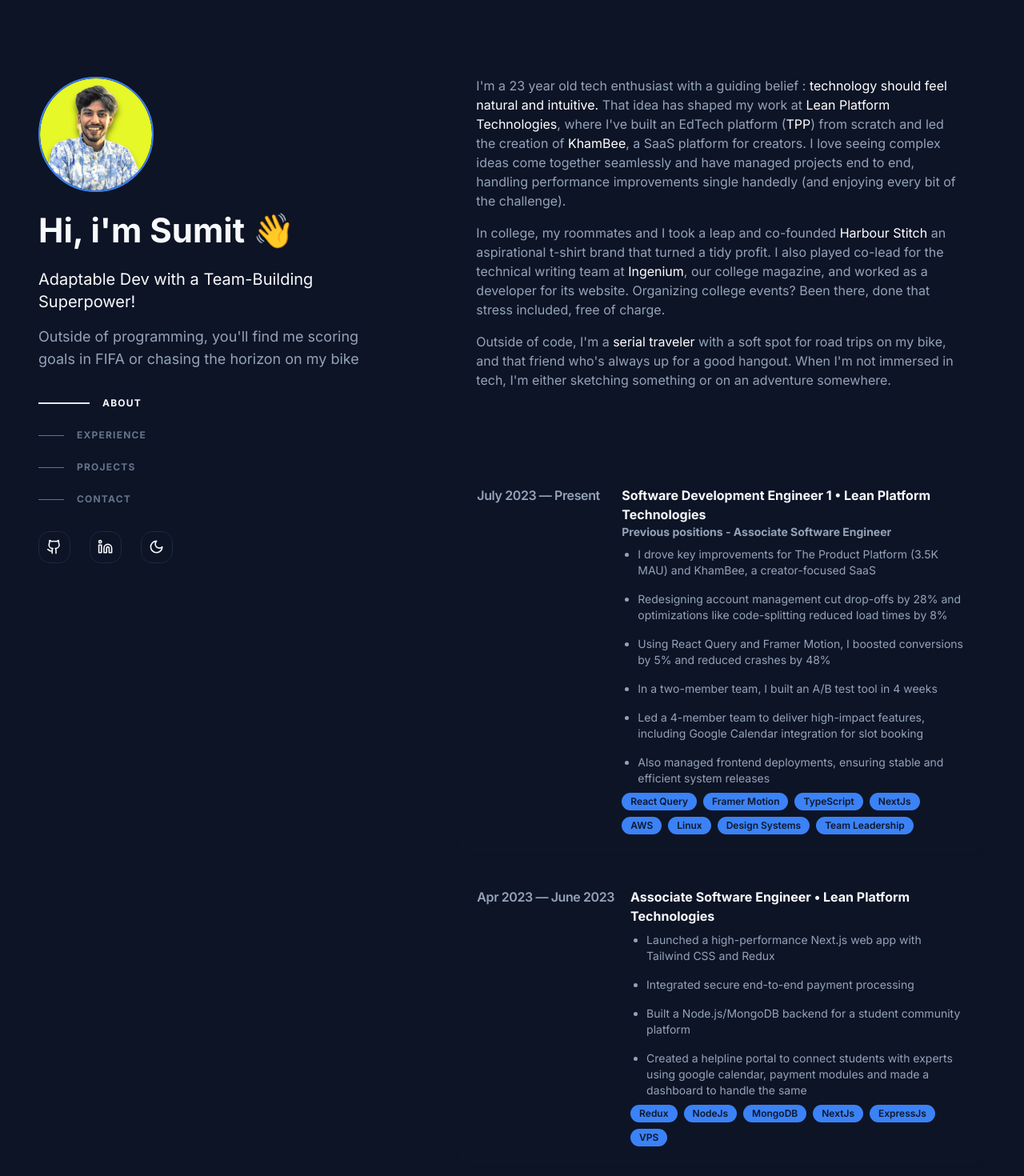
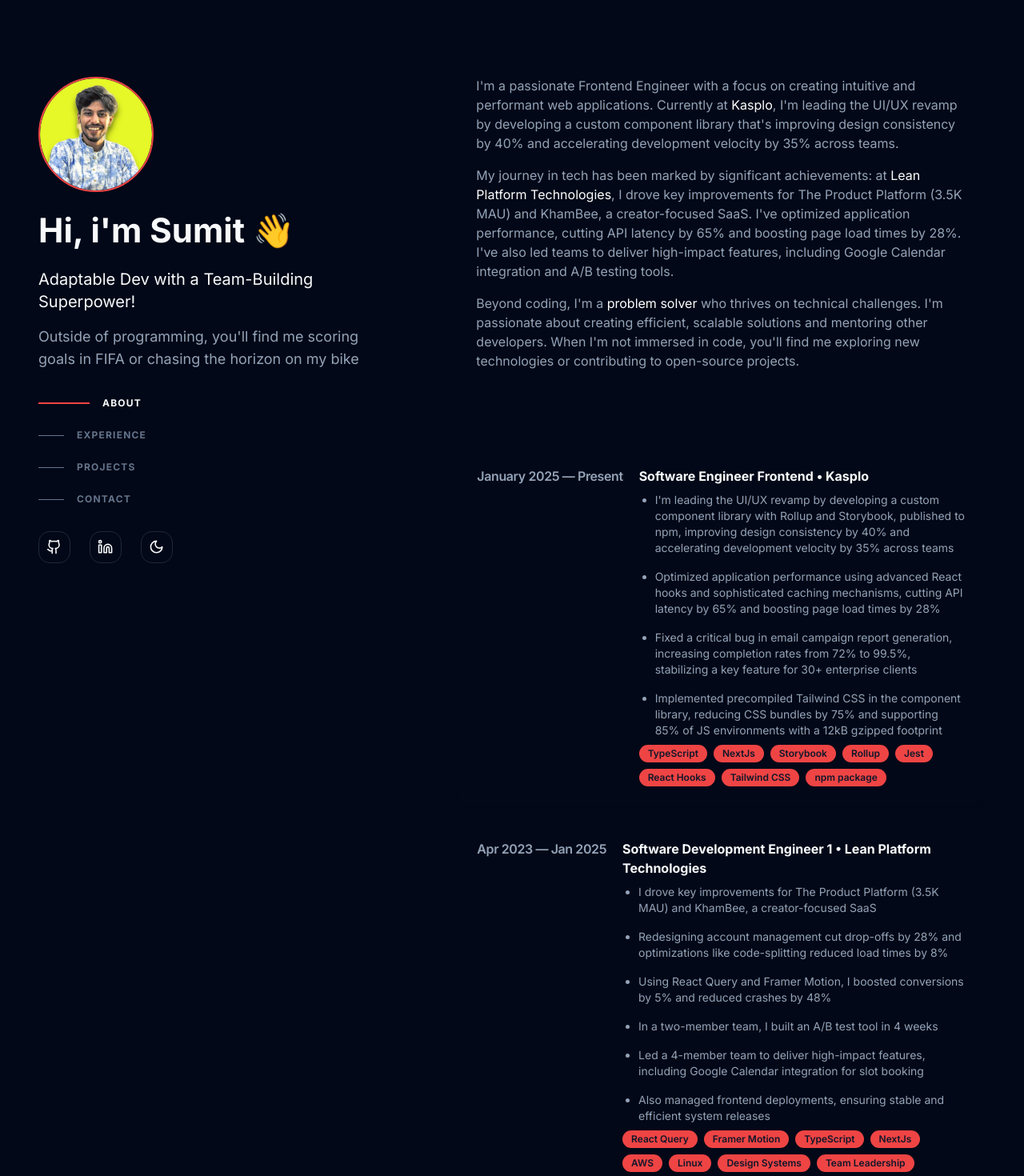
Before and after one commit to Exynos03/minimal-portfolio, a Next.js app: page / in a window 1280 px wide. Shown: the top 1470 px of the page at 80% size. Built offline with nearby package versions, Linux system fonts and the light colour scheme.

Commit message:
theme and intro chnaged

```diff
--- a/app/globals.css
+++ b/app/globals.css
@@ -7,18 +7,18 @@
     @apply fixed inset-0 pointer-events-none;
     background-image: radial-gradient(
       circle at var(--mouse-x) var(--mouse-y),
-      rgba(63, 81, 181, 0.3) 0%,
-      rgba(63, 81, 181, 0.15) 30%,
-      rgba(63, 81, 181, 0) 50%
+      rgba(239, 68, 68, 0.3) 0%,
+      rgba(239, 68, 68, 0.15) 30%,
+      rgba(239, 68, 68, 0) 50%
     );
 
     /* Media query for touch devices */
     @media (hover: none) and (pointer: coarse) {
       background-image: radial-gradient(
         circle at top left,
-        rgba(63, 81, 181, 0.3) 0%,
-        rgba(63, 81, 181, 0.15) 30%,
-        rgba(63, 81, 181, 0) 50%
+        rgba(239, 68, 68, 0.3) 0%,
+        rgba(239, 68, 68, 0.15) 30%,
+        rgba(239, 68, 68, 0) 50%
       );
     }
   }
@@ -26,48 +26,50 @@
 
 @layer base {
   :root {
+    /* Light theme - Clean with red accents */
     --background: 0 0% 100%;
-    --foreground: 222.2 50% 10%;
+    --foreground: 222.2 84% 4.9%;
     --card: 0 0% 100%;
-    --card-foreground: 222.2 50% 10%;
+    --card-foreground: 222.2 84% 4.9%;
     --popover: 0 0% 100%;
-    --popover-foreground: 222.2 50% 10%;
-    --primary: 221.2 83.2% 53.3%;
+    --popover-foreground: 222.2 84% 4.9%;
+    --primary: 0 84.2% 60.2%;
     --primary-foreground: 210 40% 98%;
     --secondary: 210 40% 96.1%;
     --secondary-foreground: 222.2 47.4% 11.2%;
     --muted: 210 40% 96.1%;
     --muted-foreground: 215.4 16.3% 46.9%;
-    --accent: 210 40% 96.1%;
-    --accent-foreground: 222.2 47.4% 11.2%;
+    --accent: 0 84.2% 60.2%;
+    --accent-foreground: 210 40% 98%;
     --destructive: 0 84.2% 60.2%;
     --destructive-foreground: 210 40% 98%;
     --border: 214.3 31.8% 91.4%;
     --input: 214.3 31.8% 91.4%;
-    --ring: 221.2 83.2% 53.3%;
+    --ring: 0 84.2% 60.2%;
     --radius: 1rem;
   }
 
   .dark {
-    --background: 222.2 50% 10%;
+    /* Dark theme - Deep charcoal with vibrant red */
+    --background: 222.2 84% 4.9%;
     --foreground: 210 40% 98%;
-    --card: 222.2 50% 10%;
+    --card: 222.2 84% 4.9%;
     --card-foreground: 210 40% 98%;
-    --popover: 222.2 50% 10%;
+    --popover: 222.2 84% 4.9%;
     --popover-foreground: 210 40% 98%;
-    --primary: 217.2 91.2% 59.8%;
+    --primary: 0 84.2% 60.2%;
     --primary-foreground: 222.2 47.4% 11.2%;
     --secondary: 217.2 32.6% 17.5%;
     --secondary-foreground: 210 40% 98%;
     --muted: 217.2 32.6% 17.5%;
     --muted-foreground: 215 20.2% 65.1%;
-    --accent: 217.2 32.6% 17.5%;
+    --accent: 0 84.2% 60.2%;
     --accent-foreground: 210 40% 98%;
     --destructive: 0 62.8% 30.6%;
     --destructive-foreground: 210 40% 98%;
     --border: 217.2 32.6% 17.5%;
     --input: 217.2 32.6% 17.5%;
-    --ring: 224.3 76.3% 48%;
+    --ring: 0 84.2% 60.2%;
   }
 }
 
@@ -94,22 +96,62 @@
 .group:focus-within .nav-indicator {
   width: 4rem;
   height: 2px;
-  background-color: #0d1426;
+  background-color: #ef4444;
 }
 
 .nav-indicator.active,
 .group .nav-indicator.active {
   width: 4rem;
   height: 2px;
-  background-color: #0d1426;
+  background-color: #ef4444;
 }
 
 .dark .group:hover .nav-indicator,
 .dark .group:focus-within .nav-indicator {
-  background-color: #e2e8f0;
+  background-color: #ef4444;
 }
 
 .dark .nav-indicator.active,
 .dark .group .nav-indicator.active {
-  background-color: #e2e8f0;
+  background-color: #ef4444;
 }
+
+/* Add hover effects for interactive elements */
+.hover\:bg-red-500:hover {
+  background-color: #ef4444;
+  transition: all 0.2s ease-in-out;
+}
+
+.hover\:bg-red-600:hover {
+  background-color: #dc2626;
+  transition: all 0.2s ease-in-out;
+}
+
+.hover\:text-red-500:hover {
+  color: #ef4444;
+  transition: all 0.2s ease-in-out;
+}
+
+.hover\:border-red-500:hover {
+  border-color: #ef4444;
+  transition: all 0.2s ease-in-out;
+}
+
+/* Add focus states */
+.focus\:ring-red-500:focus {
+  --tw-ring-color: #ef4444;
+  transition: all 0.2s ease-in-out;
+}
+
+/* Add active states */
+.active\:bg-red-600:active {
+  background-color: #dc2626;
+  transition: all 0.2s ease-in-out;
+}
+
+/* Add transition utilities */
+.transition-colors {
+  transition-property: color, background-color, border-color, text-decoration-color, fill, stroke;
+  transition-timing-function: cubic-bezier(0.4, 0, 0.2, 1);
+  transition-duration: 150ms;
+}
--- a/app/page.tsx
+++ b/app/page.tsx
@@ -1,44 +1,25 @@
-"use client";
-import Head from "next/head";
 import Nav from "@/components/Nav";
 import ExpCard from "@/components/ExpCards";
 import Projects from "@/components/Projects";
 import About from "@/components/About";
 import Contact from "@/components/Contact";
 import Footer from "@/components/Footer";
-import { useEffect, useRef } from "react";
 import { Inter } from "next/font/google";
+import ClientAura from "@/components/ClientAura";
 
 const inter = Inter({ subsets: ["latin"] });
 
+export const dynamic = 'force-static';
+
+export const metadata = {
+  title: 'Britney Chinag',
+  description: 'Personal portfolio website of Britney Chinag',
+};
+
 export default function Home() {
-  const auraRef = useRef<HTMLDivElement>(null);
-
-  useEffect(() => {
-    const updateAuraPosition = (e: MouseEvent) => {
-      if (auraRef.current) {
-        auraRef.current.style.setProperty("--mouse-x", `${e.clientX}px`);
-        auraRef.current.style.setProperty("--mouse-y", `${e.clientY}px`);
-      }
-    };
-    window.addEventListener("pointermove", updateAuraPosition);
-
-    return () => {
-      window.removeEventListener("pointermove", updateAuraPosition);
-    };
-  }, []);
-
   return (
-    <>
-      <Head>
-        <style jsx global>{`
-          body {
-            font-family: "${inter.style.fontFamily}";
-          }
-        `}</style>
-      </Head>
     <div className="mx-auto min-h-screen max-w-screen-xl px-6 py-12 md:px-12 md:py-20 lg:px-23 lg:py-0">
-        <div ref={auraRef} className="mouse-aura" />
+      <ClientAura />
       <div className="lg:flex lg:justify-between lg:gap-5">
         <Nav />
         <main className="flex flex-col pt-6 lg:pt-24 lg:w-full lg:py-24 gap-8">
@@ -50,6 +31,5 @@
         </main>
       </div>
     </div>
-    </>
   );
 }
--- a/components/About.tsx
+++ b/components/About.tsx
@@ -1,4 +1,3 @@
-"use client";
 /* eslint-disable */
 
 export default function About() {
@@ -11,33 +10,20 @@
       </div>
       <div className="flex flex-col gap-4">
         <p className="text-start text-muted-foreground lg:px-6">
-          I&#39;m a 23 year old tech enthusiast with a guiding belief :
-          <span className="dark:text-white text-customBlack">
-            {" "} technology should feel natural and intuitive.
-          </span>{" "}
-          That idea has shaped my work at <span className="dark:text-white text-customBlack">Lean Platform Technologies</span>,
-          where I&#39;ve built an EdTech platform &#40;<span className="dark:text-white text-customBlack">TPP</span>&#41; from scratch and led the creation of <span className="dark:text-white text-customBlack">KhamBee</span>,
-          a SaaS platform for creators. I love seeing complex ideas come together seamlessly and have managed projects end to end,
-          handling performance improvements single handedly &#40;and enjoying every bit of the challenge&#41;.
-        </p>
-        <p className="text-start  text-muted-foreground lg:px-6">
-          In college, my roommates and I took a leap and co-founded <span className="dark:text-white text-customBlack">Harbour Stitch</span> an aspirational t-shirt brand that turned a tidy profit.
-          I also played co-lead for the technical writing team at <span className="dark:text-white text-customBlack">Ingenium</span>, our college magazine,
-          and worked as a developer for its website. Organizing college events? Been there,
-          done that stress included, free of charge.
-          {/* <a
-            className="no-wrap text-primary dark:text-white"
-            href="https://vela.exchange"
-            target="blank"
-            rel="noopener noreferrer"
-          >
-            Vela Exchange
-          </a> */}
+          I&#39;m a passionate Frontend Engineer with a focus on creating intuitive and performant web applications.
+          Currently at <span className="dark:text-white text-customBlack">Kasplo</span>, I&#39;m leading the UI/UX revamp by developing a custom component library
+          that&#39;s improving design consistency by 40% and accelerating development velocity by 35% across teams.
         </p>
         <p className="text-start text-muted-foreground lg:px-6">
-        Outside of code, I&#39;m a <span className="dark:text-white text-customBlack">serial traveler</span> with a soft spot for road trips on my bike,
-        and that friend who&#39;s always up for a good hangout.
-        When I&#39;m not immersed in tech, I&#39;m either sketching something or on an adventure somewhere.
+          My journey in tech has been marked by significant achievements: at <span className="dark:text-white text-customBlack">Lean Platform Technologies</span>,
+          I drove key improvements for The Product Platform (3.5K MAU) and KhamBee, a creator-focused SaaS.
+          I&#39;ve optimized application performance, cutting API latency by 65% and boosting page load times by 28%.
+          I&#39;ve also led teams to deliver high-impact features, including Google Calendar integration and A/B testing tools.
+        </p>
+        <p className="text-start text-muted-foreground lg:px-6">
+          Beyond coding, I&#39;m a <span className="dark:text-white text-customBlack">problem solver</span> who thrives on technical challenges.
+          I&#39;m passionate about creating efficient, scalable solutions and mentoring other developers.
+          When I&#39;m not immersed in code, you&#39;ll find me exploring new technologies or contributing to open-source projects.
         </p>
       </div>
     </section>
--- /dev/null
+++ b/components/ClientAura.tsx
@@ -0,0 +1,23 @@
+"use client";
+
+import { useEffect, useRef } from "react";
+
+export default function ClientAura() {
+  const auraRef = useRef<HTMLDivElement>(null);
+
+  useEffect(() => {
+    const updateAuraPosition = (e: MouseEvent) => {
+      if (auraRef.current) {
+        auraRef.current.style.setProperty("--mouse-x", `${e.clientX}px`);
+        auraRef.current.style.setProperty("--mouse-y", `${e.clientY}px`);
+      }
+    };
+    window.addEventListener("pointermove", updateAuraPosition);
+
+    return () => {
+      window.removeEventListener("pointermove", updateAuraPosition);
+    };
+  }, []);
+
+  return <div ref={auraRef} className="mouse-aura" />;
+}
--- a/components/ExpCards.tsx
+++ b/components/ExpCards.tsx
@@ -1,4 +1,3 @@
-"use client";
 import {
   Card,
   CardContent,
@@ -13,11 +12,33 @@
 import { MoveRight } from "lucide-react";
 
 const jobPositions = [
+    {
+      "timeline": "January 2025 — Present",
+      "currentPosition": "Software Engineer Frontend",
+      "place": "Kasplo",
+      "previousPositions": [],
+      "descriptionPoints": [
+          "I'm leading the UI/UX revamp by developing a custom component library with Rollup and Storybook, published to npm, improving design consistency by 40% and accelerating development velocity by 35% across teams",
+          "Optimized application performance using advanced React hooks and sophisticated caching mechanisms, cutting API latency by 65% and boosting page load times by 28%",
+          "Fixed a critical bug in email campaign report generation, increasing completion rates from 72% to 99.5%, stabilizing a key feature for 30+ enterprise clients",
+          "Implemented precompiled Tailwind CSS in the component library, reducing CSS bundles by 75% and supporting 85% of JS environments with a 12kB gzipped footprint"
+      ],
+      "skills": [
+          "TypeScript",
+          "NextJs",
+          "Storybook",
+          "Rollup",
+          "Jest",
+          "React Hooks",
+          "Tailwind CSS",
+          "npm package",
+      ]
+  },
   {
-    timeline: "July 2023 — Present",
+    timeline: "Apr 2023 — Jan 2025",
     currentPosition: "Software Development Engineer 1",
     place: "Lean Platform Technologies",
-    previousPositions: ["Previous positions - Associate Software Engineer"],
+    previousPositions: [],
     descriptionPoints: [
       "I drove key improvements for The Product Platform (3.5K MAU) and KhamBee, a creator-focused SaaS",
       "Redesigning account management cut drop-offs by 28% and optimizations like code-splitting reduced load times by 8%",
@@ -38,26 +59,6 @@
       "Team Leadership",
     ],
   },
-  {
-    timeline: "Apr 2023 — June 2023",
-    currentPosition: "Associate Software Engineer",
-    place: "Lean Platform Technologies",
-    previousPositions: [""],
-    descriptionPoints:
-      ["Launched a high-performance Next.js web app with Tailwind CSS and Redux",
-      "Integrated secure end-to-end payment processing",
-      "Built a Node.js/MongoDB backend for a student community platform",
-      "Created a helpline portal to  connect students with experts using google calendar, payment modules and made a dashboard to handle the same"
-    ],
-    skills: [
-      "Redux",
-      "NodeJs",
-      "MongoDB",
-      "NextJs",
-      "ExpressJs",
-      "VPS"
-    ],
-  }
 ];
 
 export default function ExpCard() {
@@ -72,7 +73,7 @@
         {jobPositions.map((job, index) => (
           <Card
             key={index}
-            className="lg:p-6 mb-4 flex flex-col lg:flex-row w-full min-h-fit gap-0 lg:gap-5 border-transparent hover:border dark:lg:hover:border-t-blue-900 dark:lg:hover:bg-slate-800/50 lg:hover:shadow-[inset_0_1px_0_0_rgba(148,163,184,0.1)] lg:hover:drop-shadow-lg lg:hover:bg-slate-100/50 lg:hover:border-t-blue-200"
+            className="lg:p-6 mb-4 flex flex-col lg:flex-row w-full min-h-fit gap-0 lg:gap-5 border-transparent hover:border dark:lg:hover:border-t-red-900 dark:lg:hover:bg-slate-800/50 lg:hover:shadow-[inset_0_1px_0_0_rgba(239,68,68,0.1)] lg:hover:drop-shadow-lg lg:hover:bg-slate-100/50 lg:hover:border-t-red-200 transition-all duration-500 ease-in-out"
           >
             <CardHeader className="h-full w-full lg:w-1/2 p-0">
               <CardTitle className="text-base text-slate-400 whitespace-nowrap">
@@ -114,7 +115,7 @@
           rel="noopener noreferrer"
           className="inline-flex items-center font-medium leading-tight text-foreground group"
         >
-          <span className="border-b border-transparent pb-px transition hover:border-primary motion-reduce:transition-none">
+          <span className="border-b border-transparent pb-px transition-colors duration-300 ease-in-out hover:border-red-500 motion-reduce:transition-none">
             View Full Resume
           </span>
           <MoveRight className="ml-1 inline-block h-5 w-5 shrink-0 -translate-y-px transition-transform group-hover:translate-x-2 group-focus-visible:translate-x-2 motion-reduce:transition-none" />
```
Also changed, not shown: app/layout.tsx (+7 -7 lines), components/Projects.tsx (+6 -6 lines), 2 other files (tests, documents, lock files or other folders). Lines whose indentation alone changed are shown as unchanged.
